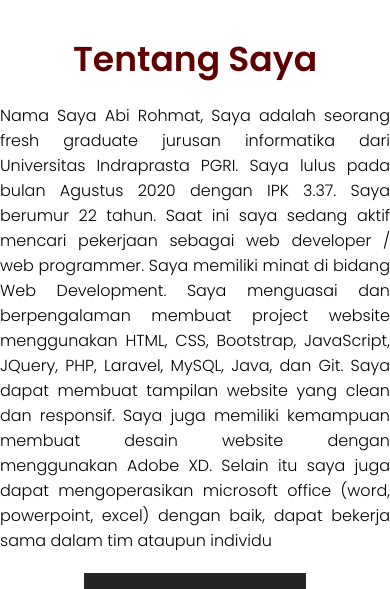
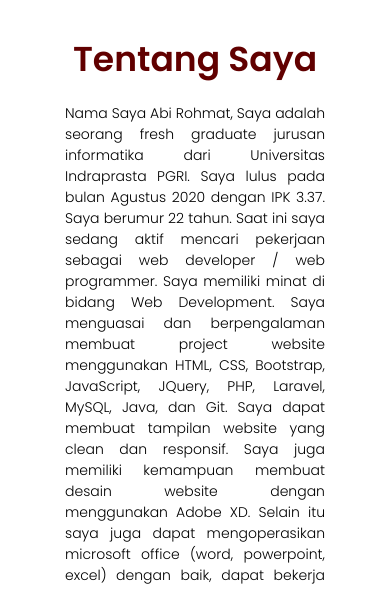
Before and after one commit to abirohmat/abirohmat.github.io, a plain HTML site: page index.html in a window 390 px wide. Shown: the part 846-1435 px from the top of the page. Drawn offline with Linux system fonts and the light colour scheme; a script that the page names is missing.

Commit message:
merapihkan responsif

```diff
--- a/css/style.css
+++ b/css/style.css
@@ -442,11 +442,16 @@ section {
 
 @media (max-width: 400px) {
     section {
-        padding: 40px 0;
+        padding: 40px;
     }
     .banner .content h2 {
         font-size: 2.2em;
         color: white;
+    }
+
+    .col50 p {
+        font-size: 14px;
+        padding: 0 25px;
     }
 
     .pengalaman .content {
@@ -454,7 +459,7 @@ section {
     }
 
     .seminar .content .box .imgBx img {
-        height: 175px;
+        height: 185px;
         margin-top: -30px;
     }
     .seminar .content .box .text h3 {
```
